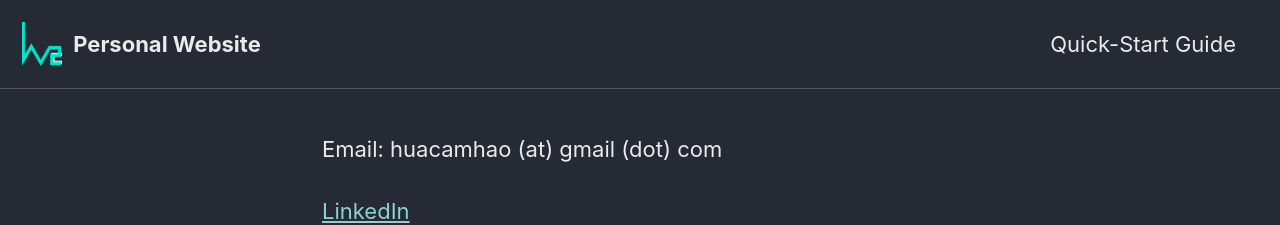
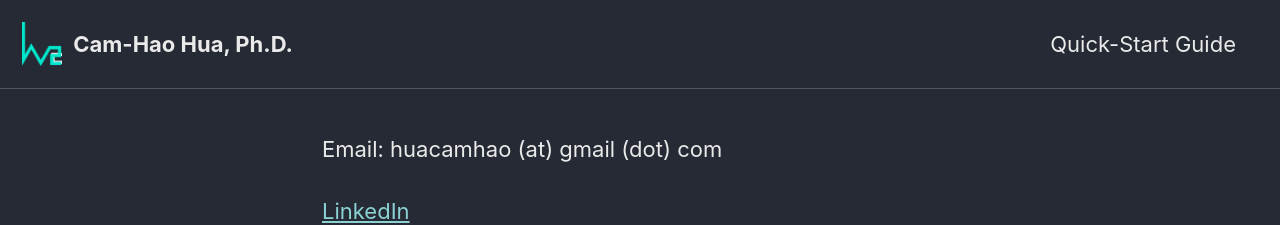
Before and after one commit to camhao168/camhao168.github.io, a Jekyll site: the page built from index.md, in a window 1280 px wide and 900 px high. Shown: the top 225 px of the window. Built offline with Jekyll 4.4.1, drawn with Linux system fonts in a browser that asks for light colours; cached includes are drawn as plain includes; our own code applies the rules of GitHub Pages for plain Markdown files; the list of posts is cut into pages by our own code.

Commit message:
Update _config.yml

```diff
--- a/_config.yml
+++ b/_config.yml
@@ -26,7 +26,7 @@ baseurl                  : # the subpath of your site, e.g. "/blog"
 repository               : # GitHub username/repo-name e.g. "mmistakes/minimal-mistakes"
 teaser                   : # path of fallback teaser image, e.g. "/assets/images/500x300.png"
 logo                     : "/assets/images/h2c_logo_dark.png" # path of logo image to display in the masthead, e.g. "/assets/images/88x88.png"
-masthead_title           : "Personal Website" # overrides the website title displayed in the masthead, use " " for no title
+masthead_title           : "Cam-Hao Hua, Ph.D." # overrides the website title displayed in the masthead, use " " for no title
 # breadcrumbs            : true # true, false (default)
 words_per_minute         : 200
 comments:
```
